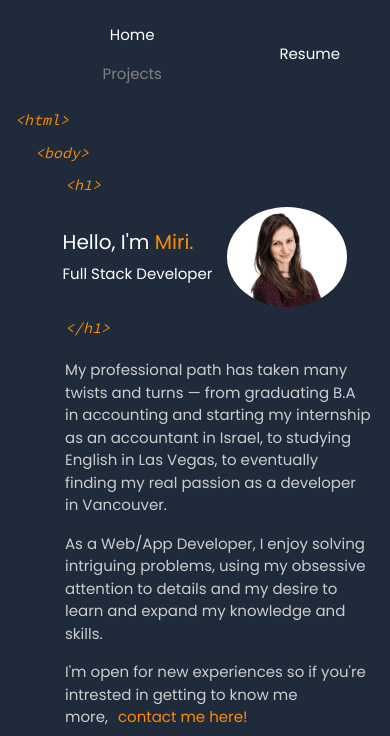
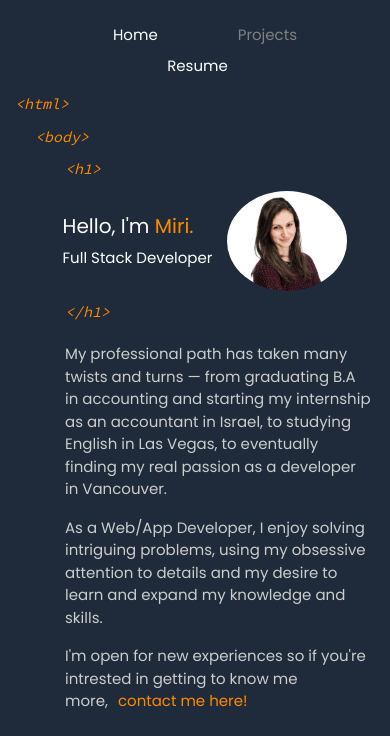
Before and after one commit to mirimar8/personal-site, a Gatsby site: page / in a window 390 px wide. Shown: the top 736 px of the page. Built offline with nearby package versions, Linux system fonts and the light colour scheme; Gatsby itself is replaced by a stand-in of ours.

Commit message:
fix some more styling

```diff
--- a/src/components/appbar.js
+++ b/src/components/appbar.js
@@ -13,8 +13,11 @@ export default function Appbar() {
         <li className="nav-item mx-4">
           <Intent to="/projects">Projects</Intent>
         </li>
+        <li className="nav-item mx-4">
+          <a href={Pdf} target="_blank" rel="noopener noreferrer" className="resume-link">Resume</a>
+        </li>
       </ul>
-      <a href={Pdf} target="_blank" rel="noopener noreferrer" className="resume-link">Resume</a>
+
     </div>
   )
 }
--- a/src/style.css
+++ b/src/style.css
@@ -18,14 +18,18 @@ body {
   flex-direction: row;
   justify-content: center;
   align-items: center;
-  margin-right: 150px;
+}
+.nav {
+  margin-right: 20px
 }
 .nav-item {
   font-size: 20px;
+  align-self: center;
+
 }
 .resume-link {
   color: white;
-  margin-left: 30px;
+  margin-left: 20px;
   font-size: 20px;
 }
 .resume-link:hover {
@@ -148,6 +152,7 @@ body {
   background-color: transparent;
   margin-right: 20px;
   border-radius: 5px;
+  font-size: 20px;
 }
 .link-button:hover {
   border-color:#ff8a00 ;
@@ -183,9 +188,11 @@ body {
   }
   .nav-item {
     font-size: 15px;
+
   }
   .nav {
     flex-wrap: nowrap;
+    margin-left: 40px
   }
   .body {
     margin: 15px;
```
